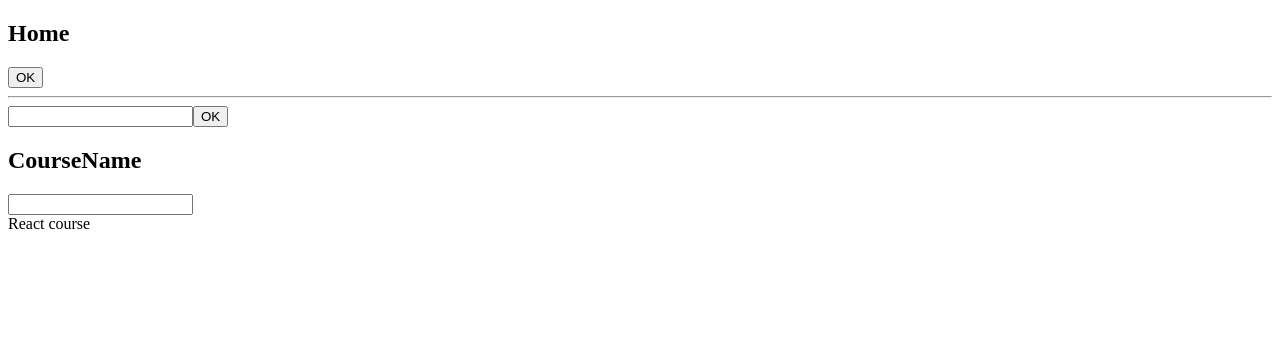
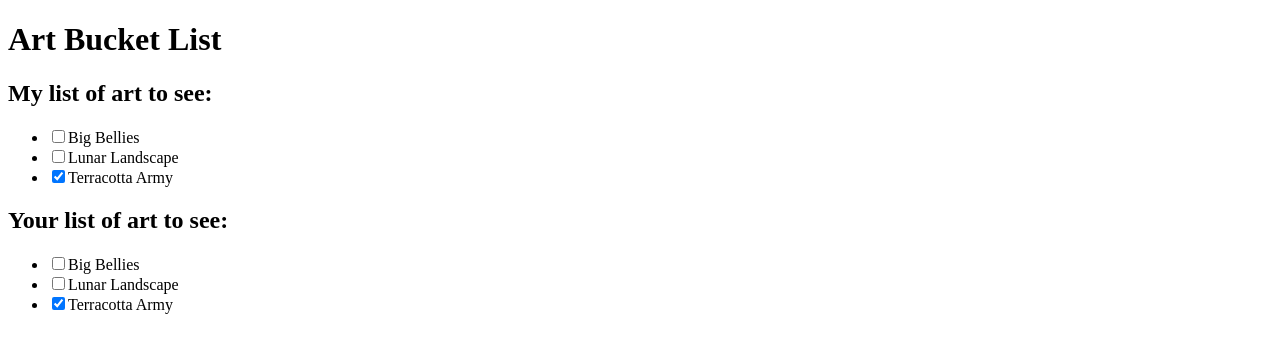
Before and after one commit to Mohamed-Ahmed10/kimit_140, a React (Vite) app: page / in a window 1280 px wide. Shown: the top 352 px of the page. Built offline with nearby package versions, Linux system fonts and the light colour scheme.

Commit message:
End documentation

```diff
--- a/src/App.jsx
+++ b/src/App.jsx
@@ -1,12 +1,18 @@
-import CourseName from "./components/CourseName"
-import Home from "./views/Home"
+import About from "./views/About"
+import BucketList from "./views/BacketList"
+import Scoreboard from "./views/PlayerScore"
+import TodoList from "./views/TodoList"
 
 function App() {
 
   return (
     <>
-      <Home />
-      <CourseName />
+      {/* <About />
+      <hr />
+      <Scoreboard />
+      <hr /> */}
+      {/* <TodoList /> */}
+      <BucketList />
     </>
   )
 }
--- a/src/components/CourseName.jsx
+++ /dev/null
@@ -1,22 +0,0 @@
-import { useState } from "react";
-
-export default function CourseName() {
-
-    // var course = "React course "
-    var [course, setCourse] = useState("React course ")
-
-    let handleCourseName = (ev) => {
-        // course = "Javascript";
-        // setCourse("Javascript");
-        setCourse(ev.target.value);
-    }
-
-    return (
-        <div>
-            <h2>CourseName</h2>
-            <input type="text" onChange={handleCourseName} />
-            {/* <button onClick={handleCourseName}>Change</button> */}
-            <div>{course}</div>
-        </div>
-    )
-}
--- /dev/null
+++ b/src/views/About.jsx
@@ -0,0 +1,50 @@
+import { useState } from 'react';
+
+export default function About() {
+    const [person, setPerson] = useState({
+        firstName: 'Barbara',
+        lastName: 'Hepworth',
+        email: 'bhepworth@sculpture.com'
+    });
+
+    let handlePerson = (ev) => {
+        setPerson({
+            ...person,
+            [ev.target.name]: ev.target.value
+        })
+    }
+
+    return (
+        <>
+            <label>
+                First name:
+                <input
+                    value={person.firstName}
+                    onChange={handlePerson}
+                    name="firstName"
+                />
+            </label>
+            <label>
+                Last name:
+                <input
+                    value={person.lastName}
+                    onChange={handlePerson}
+                    name="lastName"
+                />
+            </label>
+            <label>
+                Email:
+                <input
+                    value={person.email}
+                    onChange={handlePerson}
+                    name="email"
+                />
+            </label>
+            <p>
+                {person.firstName}{' '}
+                {person.lastName}{' '}
+                ({person.email})
+            </p>
+        </>
+    );
+}
--- /dev/null
+++ b/src/views/BacketList.jsx
@@ -0,0 +1,75 @@
+import { useState } from 'react';
+
+let nextId = 3;
+const initialList = [
+    { id: 0, title: 'Big Bellies', seen: false },
+    { id: 1, title: 'Lunar Landscape', seen: false },
+    { id: 2, title: 'Terracotta Army', seen: true },
+];
+
+export default function BucketList() {
+    const [myList, setMyList] = useState(initialList);
+    const [yourList, setYourList] = useState(initialList);
+
+    function handleToggleMyList(artworkId, nextSeen) {
+        setMyList(myList.map(artwork => {
+            if (artwork.id === artworkId) {
+                // Create a *new* object with changes
+                return { ...artwork, seen: nextSeen };
+            } else {
+                // No changes
+                return artwork;
+            }
+        }));
+    }
+
+    function handleToggleYourList(artworkId, nextSeen) {
+        setYourList(yourList.map(artwork => {
+            if (artwork.id === artworkId) {
+                // Create a *new* object with changes
+                return { ...artwork, seen: nextSeen };
+            } else {
+                // No changes
+                return artwork;
+            }
+        }));
+    }
+
+    return (
+        <>
+            <h1>Art Bucket List</h1>
+            <h2>My list of art to see:</h2>
+            <ItemList
+                artworks={myList}
+                onToggle={handleToggleMyList} />
+            <h2>Your list of art to see:</h2>
+            <ItemList
+                artworks={yourList}
+                onToggle={handleToggleYourList} />
+        </>
+    );
+}
+
+function ItemList({ artworks, onToggle }) {
+    return (
+        <ul>
+            {artworks.map(artwork => (
+                <li key={artwork.id}>
+                    <label>
+                        <input
+                            type="checkbox"
+                            checked={artwork.seen}
+                            onChange={e => {
+                                onToggle(
+                                    artwork.id,
+                                    e.target.checked
+                                );
+                            }}
+                        />
+                        {artwork.title}
+                    </label>
+                </li>
+            ))}
+        </ul>
+    );
+}
--- a/src/views/Home.jsx
+++ b/src/views/Home.jsx
@@ -1,24 +1,8 @@
 export default function Home() {
-
-    let handleClick = (name) => {
-        console.log("Hello " + name)
-    }
-
-    let handleSubmit = (ev) => {
-        ev.preventDefault();
-        console.log("Submitted")
-    }
 
     return (
         <div>
-            <h2>Home</h2>
-            <button onClick={() => handleClick("Mohamed")}>OK</button>
-
-            <hr />
-            <form onSubmit={(ev) => handleSubmit(ev)} >
-                <input type="text" />
-                <input type="submit" value="OK" />
-            </form>
+            I am home
         </div>
     )
 }
--- /dev/null
+++ b/src/views/PlayerScore.jsx
@@ -0,0 +1,56 @@
+import { useState } from 'react';
+
+export default function Scoreboard() {
+    const [player, setPlayer] = useState({
+        firstName: 'Ranjani',
+        lastName: 'Shettar',
+        score: 10,
+    });
+
+    function handlePlusClick() {
+        setPlayer({
+            ...player,
+            score: ++player.score
+        })
+    }
+
+    function handleFirstNameChange(e) {
+        setPlayer({
+            ...player,
+            firstName: e.target.value,
+        });
+    }
+
+    function handleLastNameChange(e) {
+        setPlayer({
+            ...player,
+            lastName: e.target.value
+        });
+    }
+
+    return (
+        <>
+            <label>
+                Score: <b>{player.score}</b>
+                {' '}
+                <button onClick={handlePlusClick}>
+                    +1
+                </button>
+            </label>
+            <label>
+                First name:
+                <input
+                    value={player.firstName}
+                    onChange={handleFirstNameChange}
+                />
+            </label>
+            <label>
+                Last name:
+                <input
+                    value={player.lastName}
+                    onChange={handleLastNameChange}
+                />
+            </label>
+        </>
+    );
+}
--- /dev/null
+++ b/src/views/TodoList.jsx
@@ -0,0 +1,41 @@
+import { useState } from "react"
+
+export default function TodoList() {
+    let [todos, setTodos] = useState(["one", "two", "three"]),
+
+
+        [newTask, setNewTask] = useState("")
+
+    let addNewTask = () => {
+        // setTodos([...todos, newTask])
+        let newTodos = [...todos];
+        newTodos.push(newTask);
+        setTodos(newTodos)
+        setNewTask("")
+    }
+
+    let deleteTask = (taskIndex) => {
+        // console.log("Delete : " + index)
+        let newTodos = todos.filter((todo, i) => i !== taskIndex);
+        setTodos(newTodos)
+    }
+    return (
+        <div>
+            <h2>TodoList</h2>
+
+            <input type="text" value={newTask} onChange={e => setNewTask(e.target.value)} />
+
+            <button onClick={addNewTask}>Add new</button>
+            <ul>
+                {
+                    todos.map((todo, index) =>
+                        <li key={index}>
+                            {todo} &nbsp;
+                            <button onClick={() => deleteTask(index)}>Delete</button>
+                        </li>
+                    )
+                }
+            </ul>
+        </div>
+    )
+}
```
